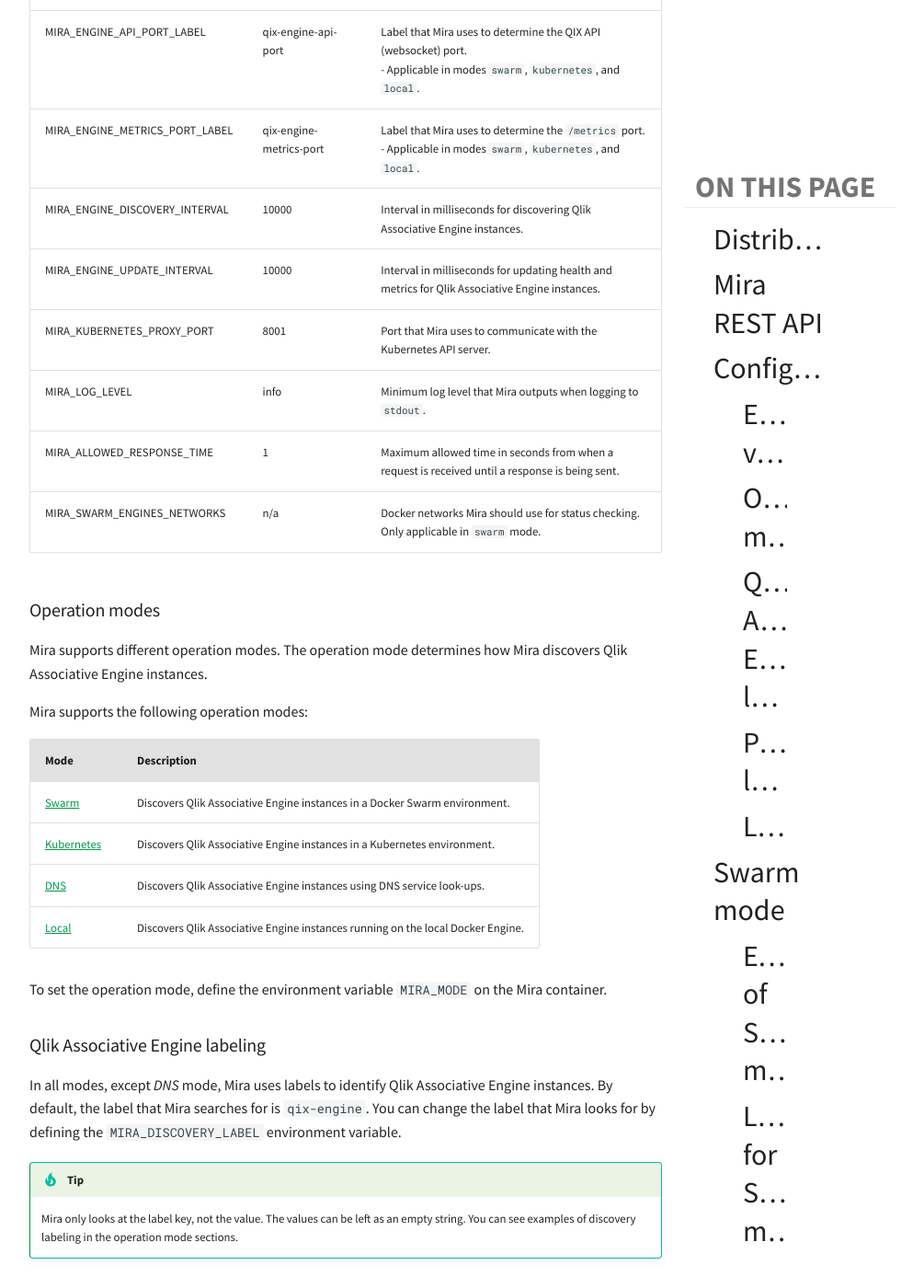
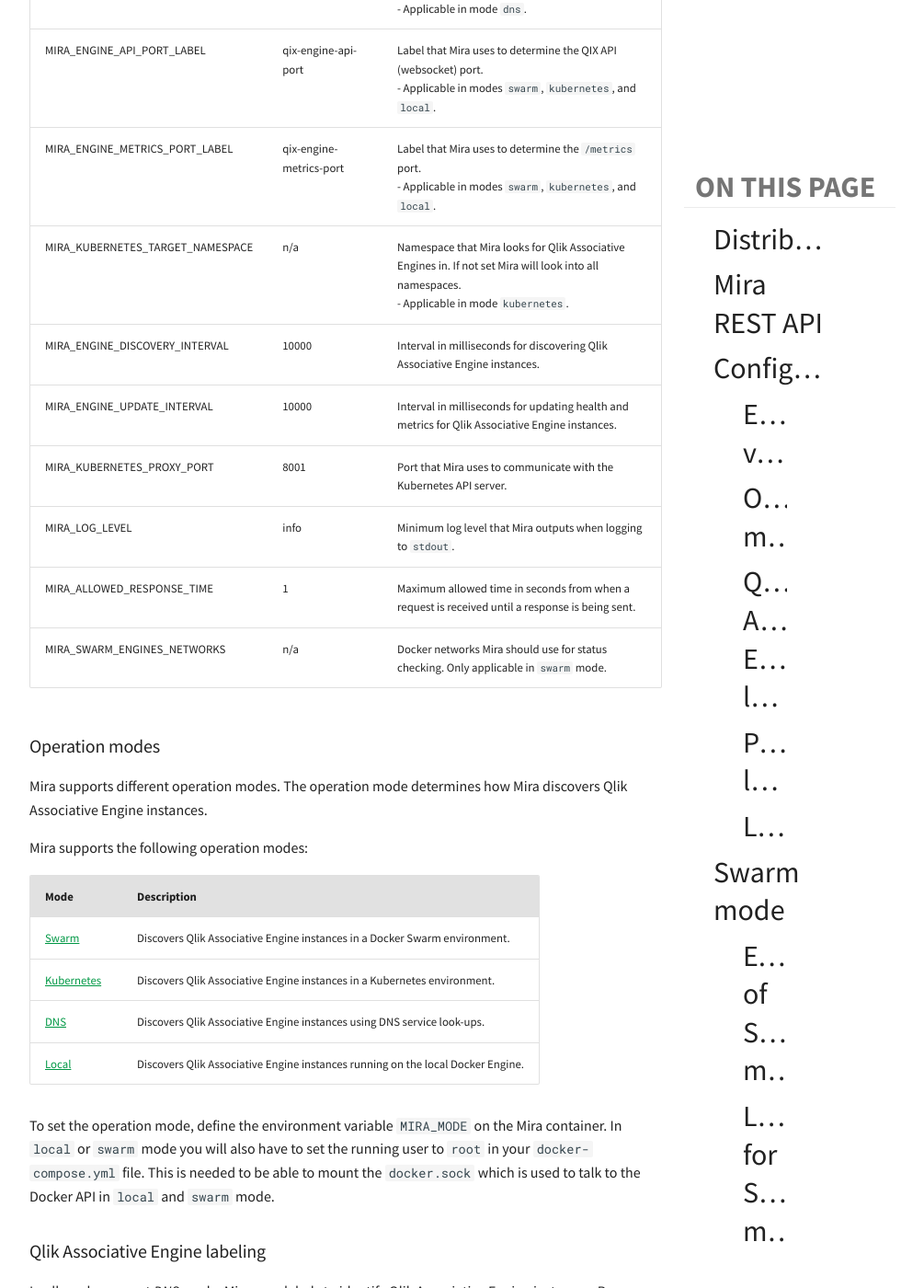
Before and after one commit to qlik-oss/core-website, an MkDocs documentation site: the page built from docs/services/mira.md, in a window 1280 px wide and 1400 px high, scrolled down 1226 px. Shown: the whole window at 92% size, without its empty margins (264-1269 px from the left). Built offline with MkDocs 1.6.1 and Material for MkDocs 9.7.7, drawn with Linux system fonts in a browser that asks for light colours; nearby versions of some CDN libraries; library files that are not in the unit come from our copies; comment, search, counter and statistics services are not loaded; some of the changed text lies outside the part shown.

Commit message:
Update docs for mira 2.0 (#477)

```diff
--- a/docs/services/mira.md
+++ b/docs/services/mira.md
@@ -32,8 +32,9 @@
 | MIRA_DISCOVERY_HOSTNAME               | n/a                     | Hostname that Mira uses to query DNS for Qlik Associative Engine instances.<br>- Applicable in mode `dns`. |
 | MIRA_ENGINE_API_PORT_LABEL            | qix-engine-api-port     | Label that Mira uses to determine the QIX API (websocket) port.<br/>- Applicable in modes `swarm`, `kubernetes`, and `local`. |
 | MIRA_ENGINE_METRICS_PORT_LABEL        | qix-engine-metrics-port | Label that Mira uses to determine the `/metrics` port.<br/>- Applicable in modes `swarm`, `kubernetes`, and `local`. |
-| MIRA_ENGINE_DISCOVERY_INTERVAL        | 10000                    | Interval in milliseconds for discovering Qlik Associative Engine instances. |
-| MIRA_ENGINE_UPDATE_INTERVAL           | 10000                    | Interval in milliseconds for updating health and metrics for Qlik Associative Engine instances. |
+| MIRA_KUBERNETES_TARGET_NAMESPACE      | n/a                     | Namespace that Mira looks for Qlik Associative Engines in. If not set Mira will look into all namespaces. <br/>- Applicable in mode `kubernetes`. |
+| MIRA_ENGINE_DISCOVERY_INTERVAL        | 10000                   | Interval in milliseconds for discovering Qlik Associative Engine instances. |
+| MIRA_ENGINE_UPDATE_INTERVAL           | 10000                   | Interval in milliseconds for updating health and metrics for Qlik Associative Engine instances. |
 | MIRA_KUBERNETES_PROXY_PORT            | 8001                    | Port that Mira uses to communicate with the Kubernetes API server. |
 | MIRA_LOG_LEVEL                        | info                    | Minimum log level that Mira outputs when logging to `stdout`. |
 | MIRA_ALLOWED_RESPONSE_TIME            | 1                       | Maximum allowed time in seconds from when a request is received until a response is being sent. |
@@ -50,9 +51,11 @@
 |[Swarm](#swarm-mode)                   | Discovers Qlik Associative Engine instances in a Docker Swarm environment.            |
 |[Kubernetes](#kubernetes-mode)         | Discovers Qlik Associative Engine instances in a Kubernetes environment.              |
 |[DNS](#dns-mode)                       | Discovers Qlik Associative Engine instances using DNS service look-ups.               |
-|[Local](#local-mode)                   | Discovers Qlik Associative Engine instances running on the local Docker Engine.        |
+|[Local](#local-mode)                   | Discovers Qlik Associative Engine instances running on the local Docker Engine.       |
 
 To set the operation mode, define the environment variable `MIRA_MODE` on the Mira container.
+In `local` or `swarm` mode you will also have to set the running user to `root` in your `docker-compose.yml` file.
+This is needed to be able to mount the `docker.sock` which is used to talk to the Docker API in `local` and `swarm` mode.
 
 ### Qlik Associative Engine labeling
 
@@ -103,7 +106,8 @@
 How Mira should access the Docker Remote API can be configured in two ways.
 
 Mount `docker.sock` as a volume into the Mira container as shown in this [example](https://github.com/qlik-oss/mira/blob/master/docker-compose.yml).
-It is however only possible to mount `docker.sock` on a Swarm manager node.
+It is however only possible to mount `docker.sock` on a Swarm manager node. To be able to mount the local `docker.sock`
+Mira must be run with the `root` user configured in the `docker-compose.yml` file.
 
 If Mira should be running on a worker node Mira needs to be configured to access the Docker Remote API by a URL.
 In this case there is no need to mount `docker.sock` into the Mira container,
@@ -153,6 +157,7 @@
 services:
   mira:
     image: qlikcore/mira
+    user: root
     environment:
      - MIRA_MODE=swarm
     ...
@@ -205,6 +210,8 @@
 !!! Note
     Mira uses the Kubernetes API to discover Qlik Associative Engines in a Kubernetes deployment.
     If RBAC is enabled in Kubernetes then Mira will need `view` access to the Kubernetes API.
+    If `MIRA_KUBERNETES_TARGET_NAMESPACE`
+    is set however it is enough to give Mira `view` access to the API for that specific namespace.
 
 ### Example of Kubernetes mode
 
@@ -359,6 +366,7 @@
 
 You can enable _Local_ mode by setting the `MIRA_MODE` environment variable to `local`
 before you start the Mira Docker container.
+You also need to set Mira to run as the `root` user in your `docker-compose.yml` file.
 
 ### Example of Local mode
 
@@ -388,6 +396,7 @@
 
 services:
   mira:
+    user: root
     image: qlikcore/mira
     ...
 
```
Also changed, not shown: docs/tutorials/orchestration.md (+1 -1 lines).
